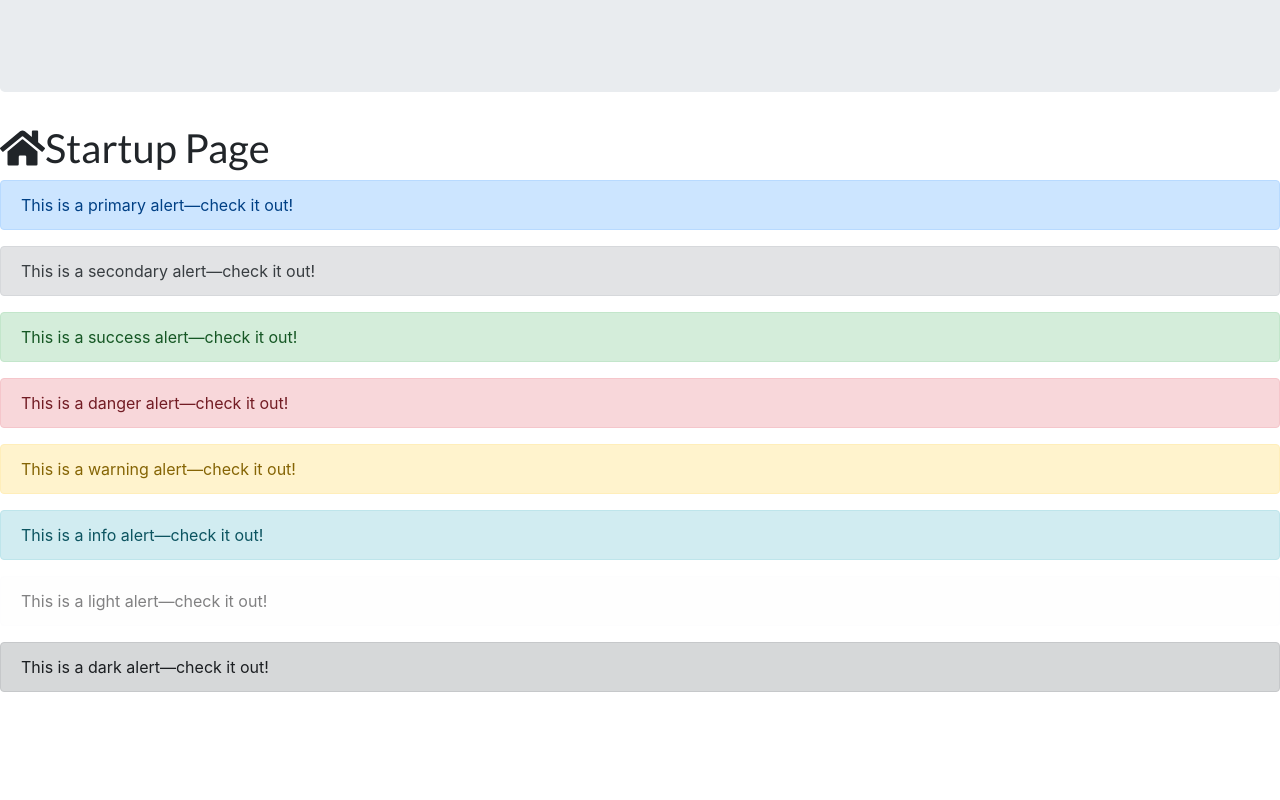
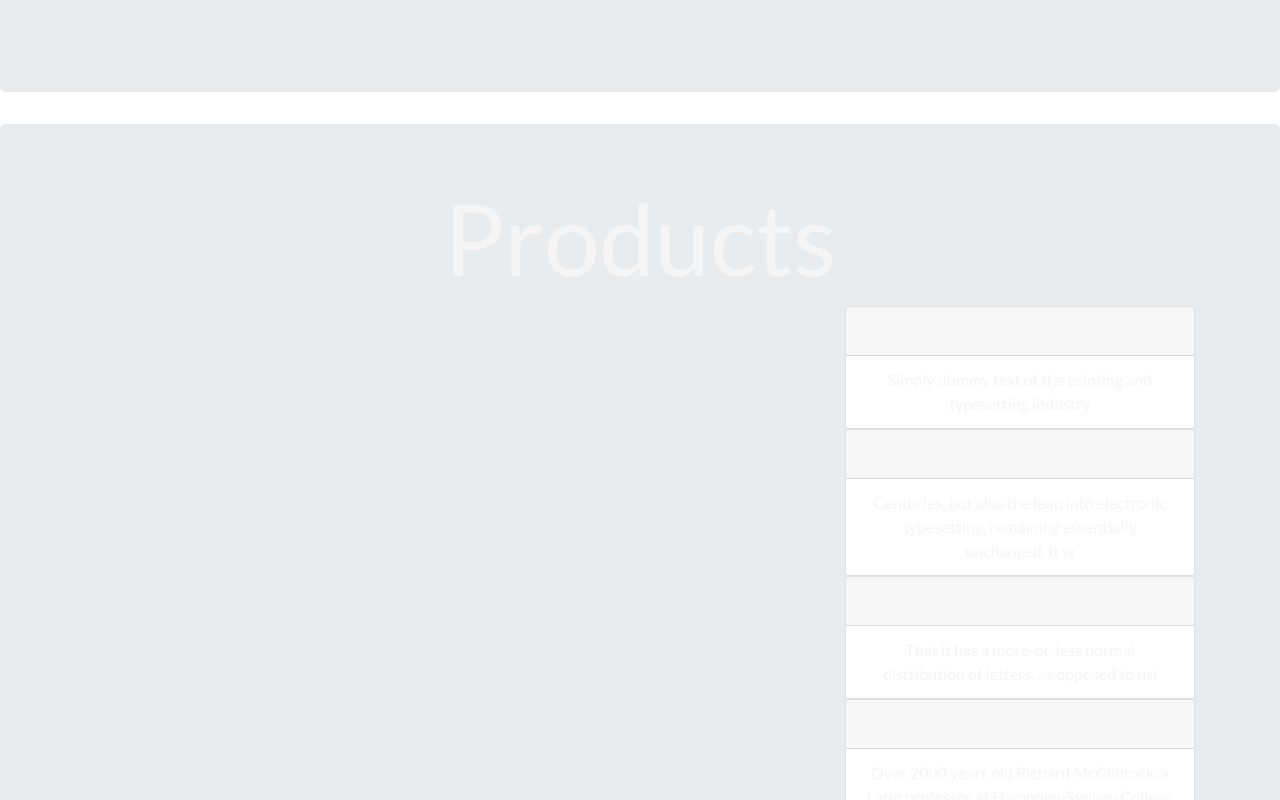
Before and after one commit to kamilkodzi/landingPage, a React (Create React App) app: page / in a window 1280 px wide. Shown: the part 1540-2340 px from the top of the page. Before the commit the page ends 2248 px from the top, so only its background shows below. Built offline with nearby package versions, Linux system fonts and the light colour scheme.

Commit message:
adding bootstrap features

```diff
--- a/package.json
+++ b/package.json
@@ -11,10 +11,12 @@
     "@testing-library/user-event": "^7.1.2",
     "bootstrap": "^4.4.1",
     "font-awesome": "^4.7.0",
+    "formik": "^2.1.1",
     "react": "^16.12.0",
     "react-bootstrap": "^1.0.0-beta.16",
     "react-dom": "^16.12.0",
-    "react-scripts": "3.3.0"
+    "react-scripts": "3.3.0",
+    "yup": "^0.28.0"
   },
   "scripts": {
     "start": "react-scripts start",
--- a/src/App.js
+++ b/src/App.js
@@ -5,13 +5,17 @@ import { FontAwesomeIcon } from '@fortawesome/react-fontawesome';
 import {faHome} from '@fortawesome/free-solid-svg-icons';
 import LandingJumbotron from './LandingJumbotron';
 import AboutUs from './AboutUs';
+import Products from './Products';
 
 function App() {
   return (
     <div>
+
       <LandingJumbotron/>
       <AboutUs/>
-    <h1 className="HeaderClass"><FontAwesomeIcon icon={faHome} />Startup Page</h1>
+      <Products/>
+
+    {/* <h1 className="HeaderClass"><FontAwesomeIcon icon={faHome} />Startup Page</h1>
     {
       [
         'primary',
@@ -27,7 +31,7 @@ function App() {
           This is a {variant} alert—check it out!
         </Alert>
       ))
-    }
+    } */}
     </div>
   );
 }
--- /dev/null
+++ b/src/Products.js
@@ -0,0 +1,41 @@
+import React from 'react';
+import Jumbotron from 'react-bootstrap/Jumbotron';
+import Container from 'react-bootstrap/Container';
+import Col from 'react-bootstrap/Col';
+import Row from 'react-bootstrap/Row';
+import ListGroup from 'react-bootstrap/ListGroup';
+import Card from 'react-bootstrap/Card';
+
+const products = [
+    { "id": 1, "header": "Time Travel", "body": "Simply dummy text of the printing and typesetting industry" },
+    { "id": 2, "header": "Gambling", "body": "Centuries, but also the leap into electronic typesetting, remaining essentially unchanged. It w" },
+    { "id": 3, "header": "Health", "body": " That it has a more-or-less normal distribution of letters, as opposed to usi" },
+    { "id": 4, "header": "Fitness", "body": "Over 2000 years old Richard McClintock, a Latin professor at Hampden-Sydney College in Virginia, looked up one of the more obscure Latin words, consectetur, fr" }
+]
+
+function Products() {
+    return (
+        <Jumbotron className="about-us d-flex align-items-center min-vh-100" style={{ fontFamily: "Lato" }}>
+            <Container className="text-center">
+                <h1 style={{ fontSize: '6.2em' }}>Products</h1>
+                <Row>
+                    {
+                        products.map(items =>
+                            <Col key={items.id} xs={{offset:8}} sm={{offset:8}} md={{offset:8}} lg={{offset:8}} xl={{offset:8}}>
+                                <Card>
+                                    <Card.Header>{items.header}</Card.Header>
+                                    <ListGroup variant="flush">
+                                        <ListGroup.Item>{items.body}</ListGroup.Item>
+                                    </ListGroup>
+                                </Card>
+                            </Col>
+                        )
+                    }
+                </Row>
+            </Container>
+        </Jumbotron>
+
+    )
+}
+
+export default Products;
```
Also changed, not shown: 1 other file (tests, documents, lock files or other folders).
